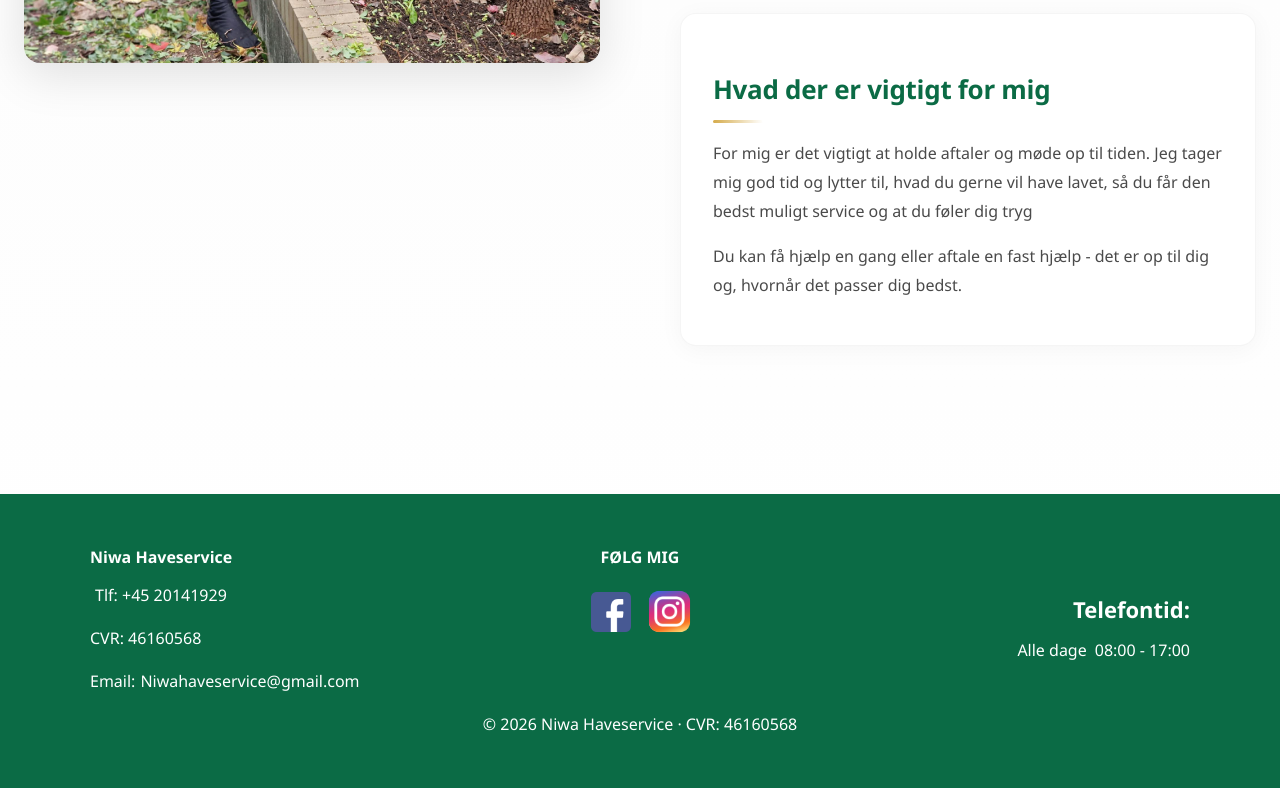
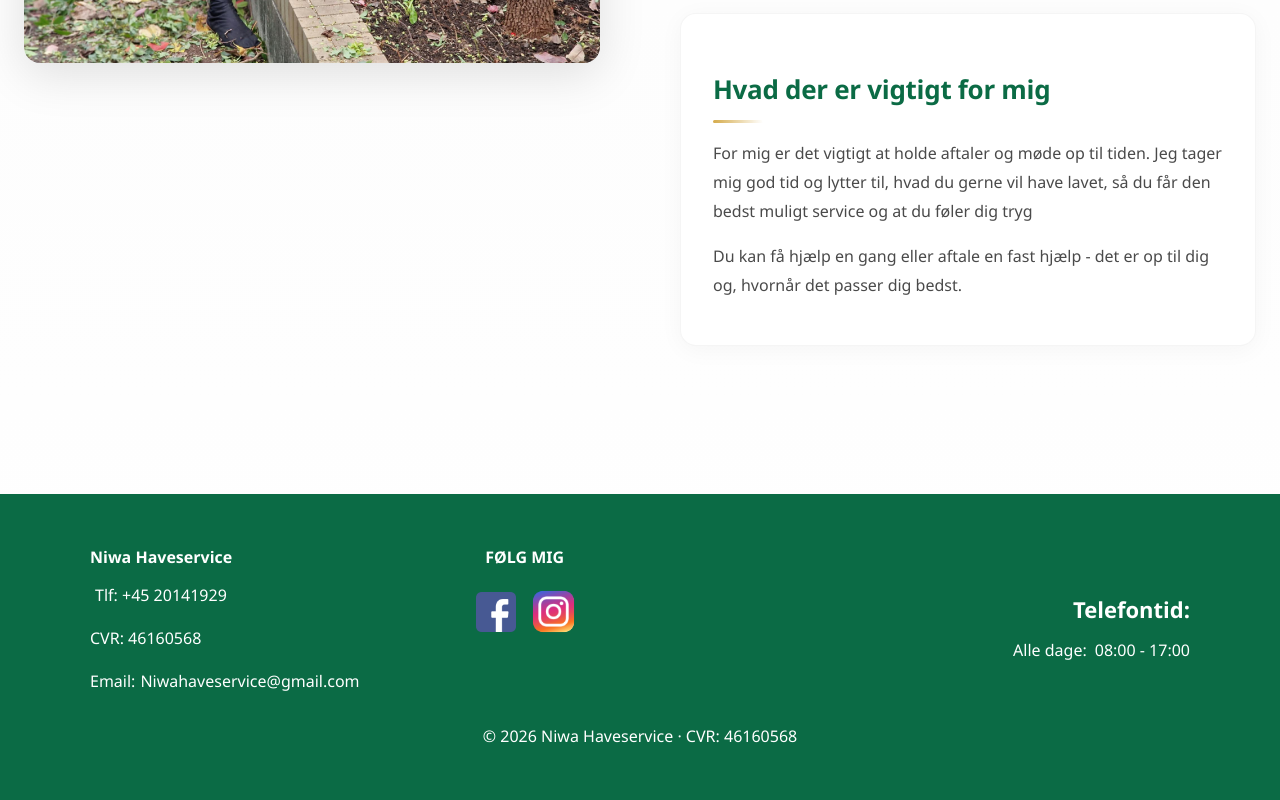
Before and after one commit to LilyWolfy1302/website, a React (Vite) app: page / in a window 1280 px wide. Shown: the part 1322-2122 px from the top of the page. Built offline with nearby package versions, Linux system fonts and the light colour scheme.

Commit message:
update UI

```diff
--- a/src/components/footer.jsx
+++ b/src/components/footer.jsx
@@ -48,7 +48,7 @@ export default function Footer() {
                         ))}
                     </div>
                 </div>
-                <p style={{textAlign:"center", margin:0}}>© 2026 Niwa Haveservice · CVR: 46160568</p>
+                <p style={{textAlign:"center", margin:0, marginTop:"12px"}}>© 2026 Niwa Haveservice · CVR: 46160568</p>
               </footer>
     )
 }
--- a/src/config.js
+++ b/src/config.js
@@ -11,5 +11,5 @@ export const socialLinks = [
 
 
 export const servicesTimes = [
-  {dag: "Alle dage", tid: "08:00 - 17:00"},
+  {dag: "Alle dage:", tid: "08:00 - 17:00"},
 ]
--- a/src/styles/Footer.module.css
+++ b/src/styles/Footer.module.css
@@ -44,7 +44,7 @@
   flex-direction: column;
   justify-content: center;
   align-items: end;
-  flex: 1;
+  flex: 2;
   gap: 8px;
 }
 
```
